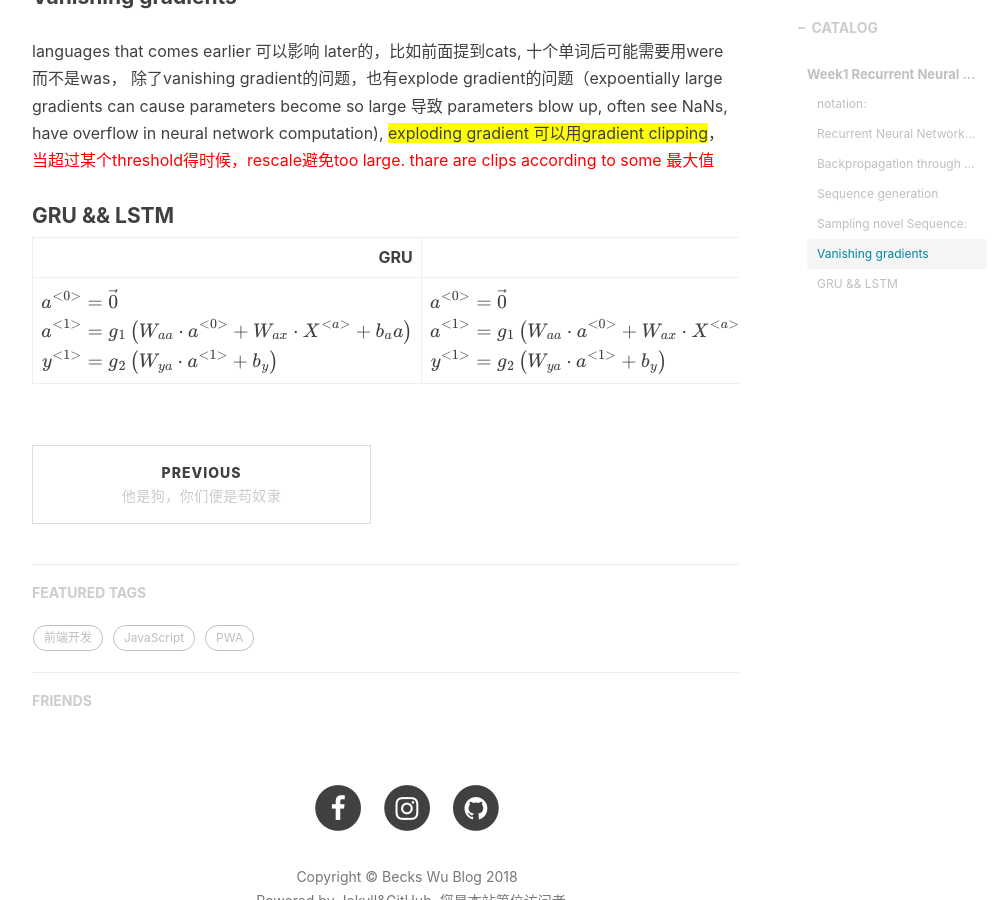
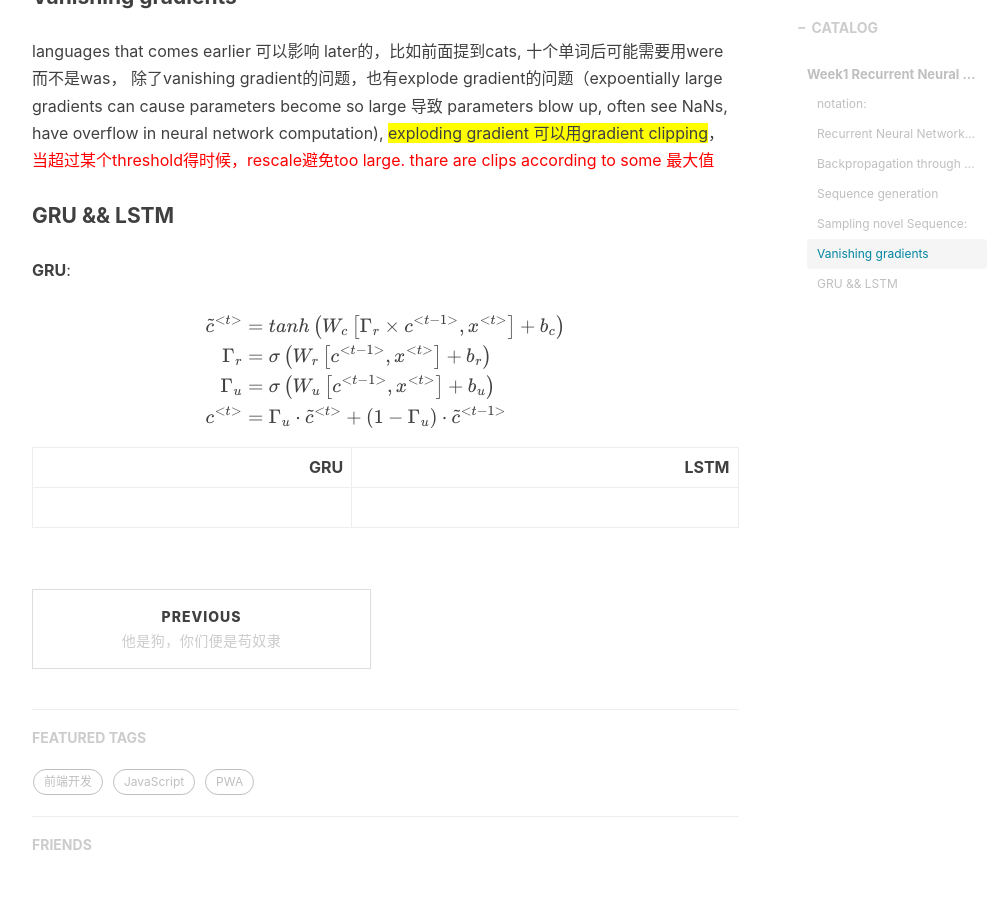
Before and after one commit to beckswu/beckswu.github.io, a Jekyll site: the page built from _posts/2018-09-12-deep-learning-rnn-note.markdown, in a window 1280 px wide and 900 px high, scrolled down 7603 px. Shown: the whole window, without its empty margins (233-1238 px from the left). Built offline with Jekyll 4.4.1, drawn with Linux system fonts in a browser that asks for light colours; nearby versions of some CDN libraries; formulas are drawn with MathJax 3; comment, search, counter and statistics services are not loaded.

Commit message:
Update 2018-09-12-deep-learning-rnn-note.markdown

```diff
--- a/_posts/2018-09-12-deep-learning-rnn-note.markdown
+++ b/_posts/2018-09-12-deep-learning-rnn-note.markdown
@@ -141,8 +141,11 @@ languages that comes earlier 可以影响 later的，比如前面提到cats, 十
 
 #### GRU && LSTM
 
+**GRU**:
+
+ $$\begin{align} \tilde c^{<{t}>} &= tanh \left( W_c \left[ \Gamma_r \times c^{<{t-1}>}, x^{<{t}>}  \right] + b_c \right) \\ \Gamma_r &= \sigma \left( W_r \left[ c^{<{t-1}>}, x^{<{t}>}  \right] + b_r \right) \\  \Gamma_u &= \sigma \left( W_u \left[ c^{<{t-1}>}, x^{<{t}>}  \right] + b_u \right) \\ c^{<{t}>} &= \Gamma_u \cdot \tilde c^{<{t}>}  + \left( 1 - \Gamma_u \right) \cdot \tilde c^{<{t-1}>}   \end{align}$$
 
 
 | GRU | LSTM |
 | ------:| -----------:|
-|      $$\begin{align} a^{<{0}>} &= \vec0  \\ a^{<{1}>} &= g_1\left(W_{aa}\cdot a^{<{0}>}+ W_{ax}\cdot X^{<{a}>} + b_aa \right) \\ y^{<{1}>} &= g_2\left(W_{ya}\cdot a^{<{1}>} + b_y \right) \end{align}$$     |    $$\begin{align} a^{<{0}>} &= \vec0  \\ a^{<{1}>} &= g_1\left(W_{aa}\cdot a^{<{0}>}+ W_{ax}\cdot X^{<{a}>} + b_aa \right) \\ y^{<{1}>} &= g_2\left(W_{ya}\cdot a^{<{1}>} + b_y \right) \end{align}$$ |
+|        |   |
```
